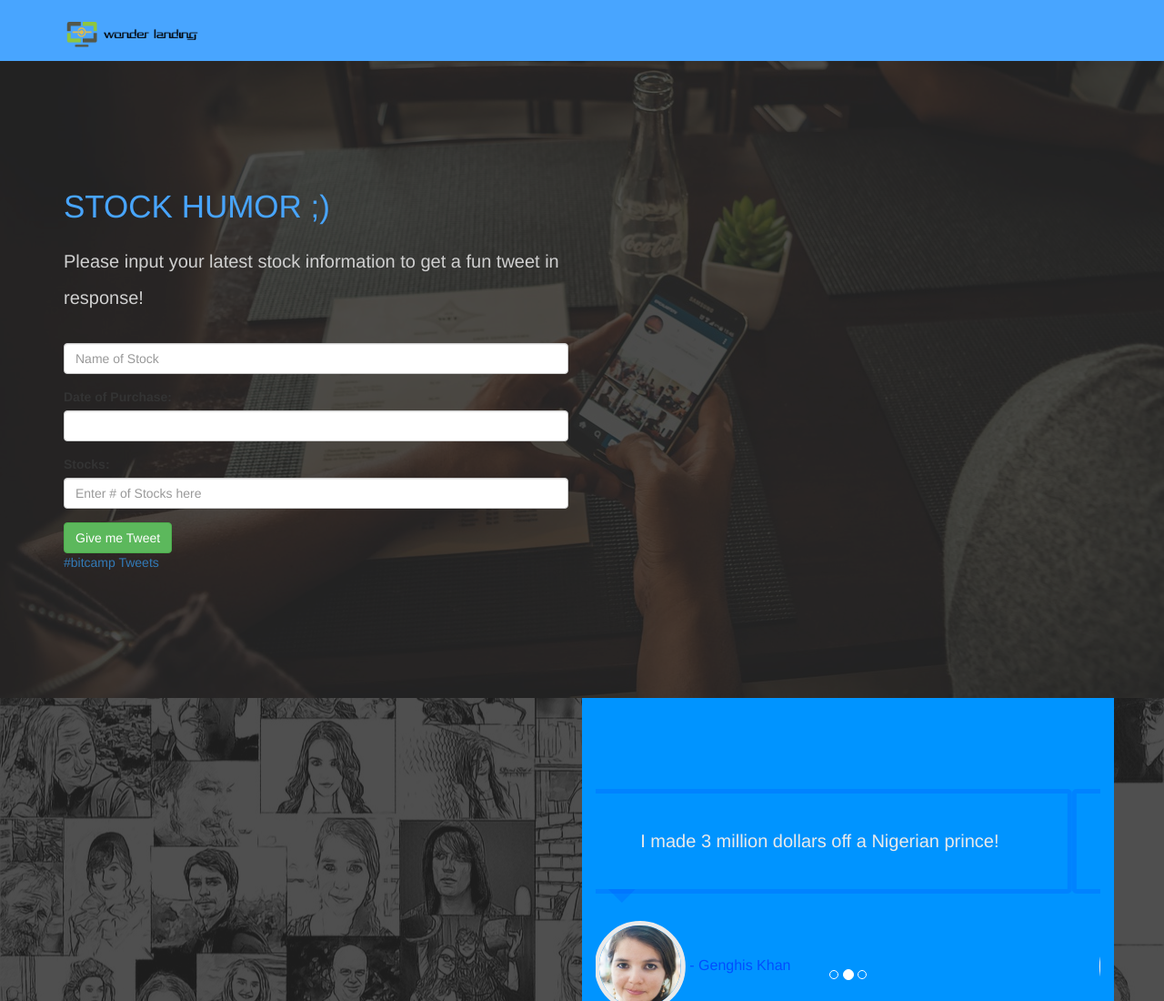
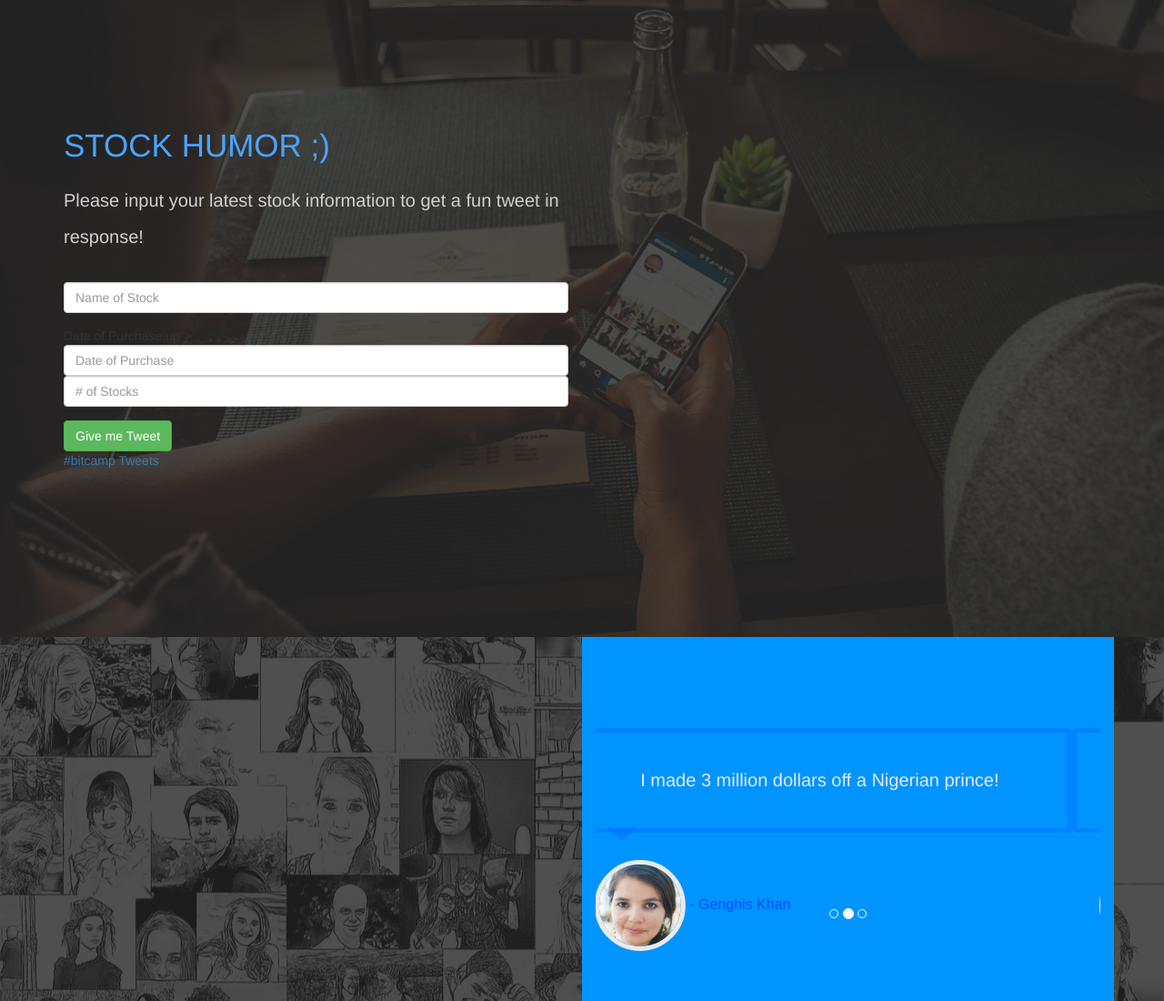
Before and after one commit to TauqirA/StockHumor, a plain HTML site: page index.html in a window 1280 px wide. Shown: the top 1100 px of the page at 91% size. Drawn offline with nearby package versions, Linux system fonts and the light colour scheme.

Commit message:
removed header
head is dead

```diff
--- a/index.html
+++ b/index.html
@@ -29,21 +29,6 @@
     <![endif]-->
 </head>
 <body>
-    <!-- HEADER SECTION START-->
-   <header id="header">
-        <div class="container" >
-                <div class="row"  >
-                     <div class="col-lg-6 col-md-6 col-sm-6 col-xs-12 logo-wrapper">
-                         <img src="assets/img/logo.png" alt="" />
-                     </div>
-                </div>
-
-                </div>
-
-
-            </div>
-   </header>
-    <!-- HEADER SECTION END-->
     <!--HOME SECTION START  -->
     <div id="home">
         <div class="overlay">
@@ -63,14 +48,14 @@
 								<input type="text" class="form-control" id="name" placeholder="Name of Stock">
 							  </div>
 
-							  <div class="form-group">
-								<label for="date">Date of Purchase:</label>
-								<input type="text" class="form-control" id="dop">
+							  <div class="form-gro	<label for="date">Date of Purchase:</label>up">
+
+								<input type="text" class="form-control" id="dop" placeholder="Date of Purchase">
 							  </div>
 
 							  <div class="form-group">
-								<label for="stocks">Stocks:</label>
-								<input type="number" class="form-control" id="stocks" placeholder="Enter # of Stocks here">
+
+								<input type="number" class="form-control" id="stocks" placeholder="# of Stocks">
 							  </div>
 
 							  <button type="button" class="btn btn-success" onClick="getData();">Give me Tweet</button>
```
